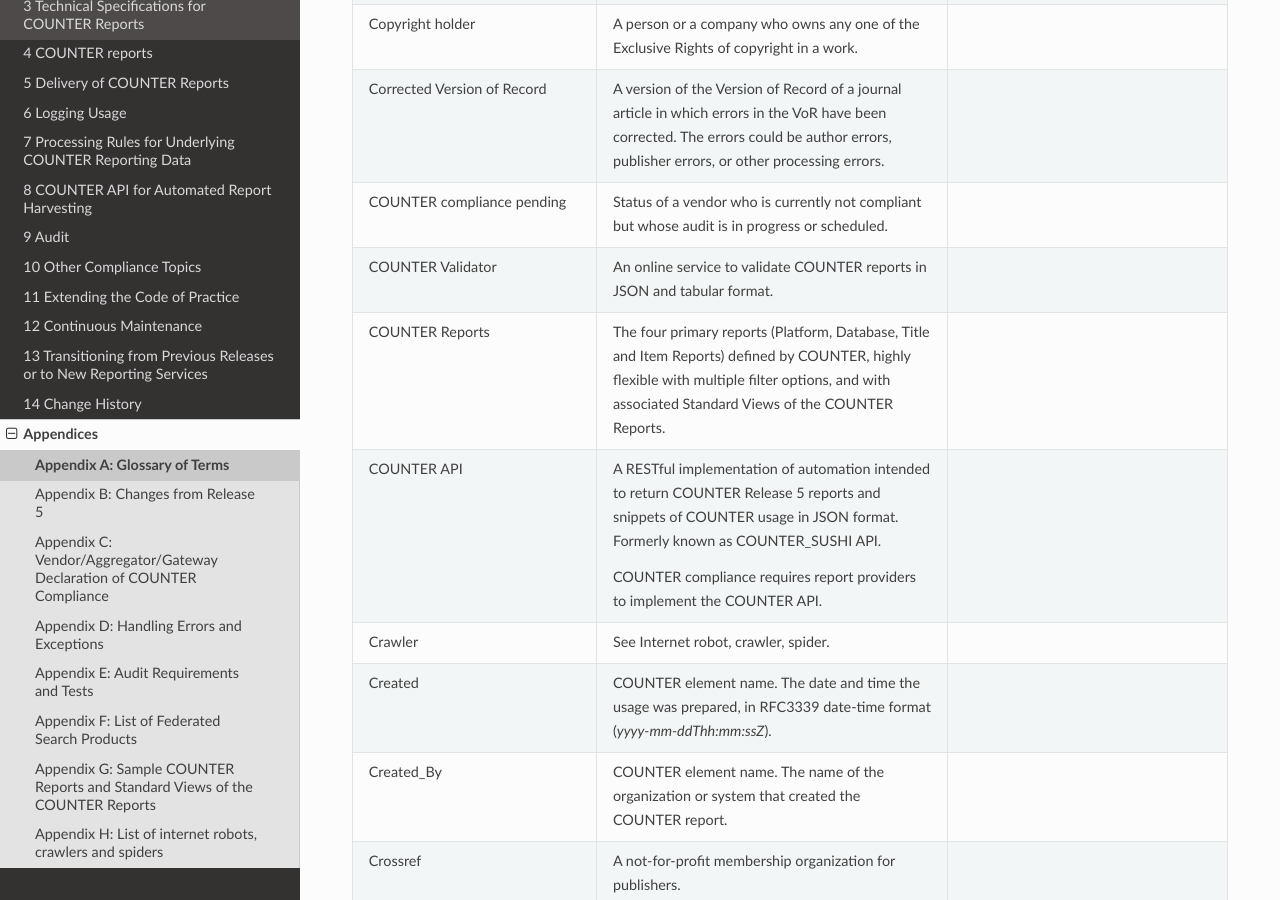
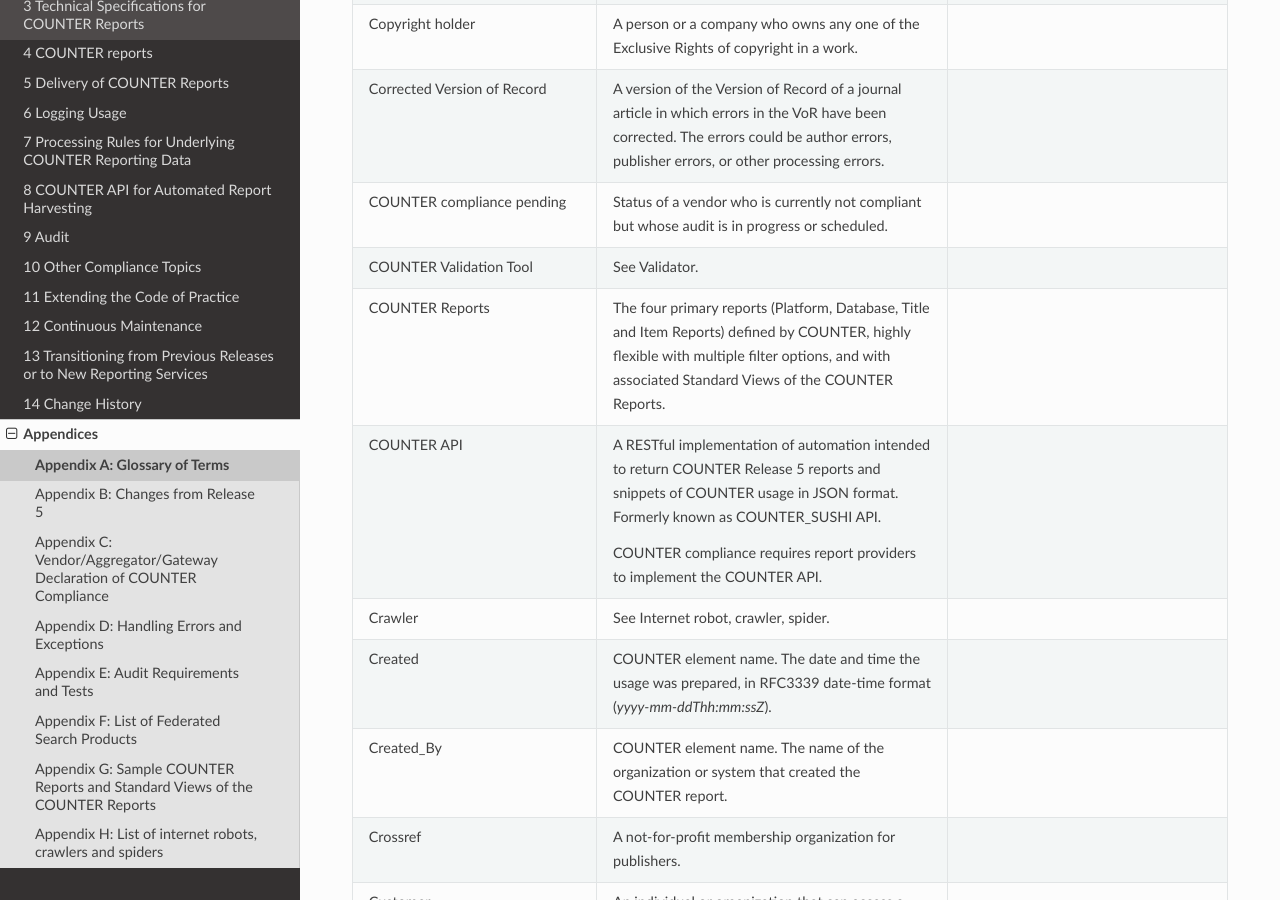
Before and after one commit to Project-Counter/cop5, a Sphinx documentation site: the page built from source/appendices/a-glossary-of-terms.rst, in a window 1280 px wide and 900 px high, scrolled down 5932 px. Built offline with Sphinx 7.4.7 and the Read the Docs theme 3.1.0, drawn with Linux system fonts in a browser that asks for light colours; some of the changed text lies outside the part shown.

Commit message:
Update a-glossary-of-terms.rst
COUNTER validation tool and report validator both now point to Validator

```diff
--- a/source/appendices/a-glossary-of-terms.rst
+++ b/source/appendices/a-glossary-of-terms.rst
@@ -253,8 +253,8 @@
      - Status of a vendor who is currently not compliant but whose audit is in progress or scheduled.
      -
 
-   * - COUNTER Validator
-     - An online service to validate COUNTER reports in JSON and tabular format.
+   * - COUNTER Validation Tool
+     - See Validator.
      -
 
    * - COUNTER Reports
@@ -966,7 +966,7 @@
      - Science Direct, Clarivate, JSTOR, ScholarlyIQ
 
    * - Report validator
-     - See COUNTER Validator.
+     - See Validator.
      -
 
    * - Reporting period\ |br|\ |lb|
```
